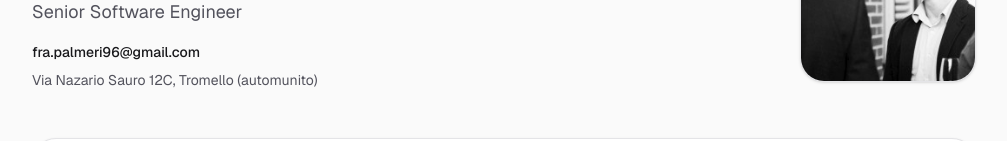
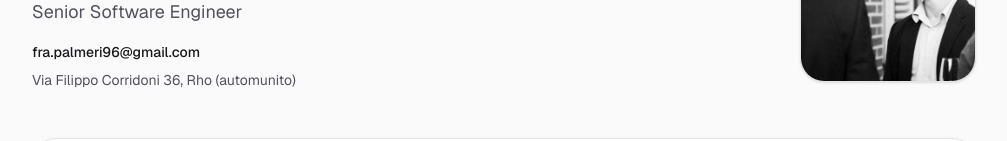
Before and after one commit to FraKing96/portfolio, a Next.js app: page / in a window 1280 px wide. Shown: the part 166-307 px from the top of the page, without its empty margins (136-1143 px from the left). Built offline with nearby package versions, Linux system fonts and the light colour scheme.

Commit message:
- minor fix

```diff
--- a/app/page.tsx
+++ b/app/page.tsx
@@ -50,7 +50,7 @@ export default function Home() {
               >
                 fra.palmeri96@gmail.com
               </a>
-              <span>Via Nazario Sauro 12C, Tromello (automunito)</span>
+              <span>Via Filippo Corridoni 36, Rho (automunito)</span>
             </div>
           </div>
           <div className="relative h-36 w-36 overflow-hidden rounded-3xl border border-zinc-200 bg-white shadow-sm md:h-44 md:w-44">
```
